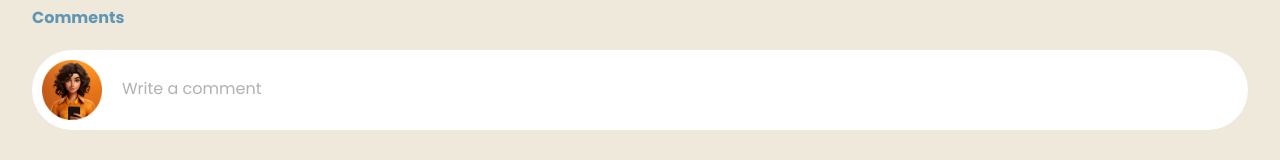
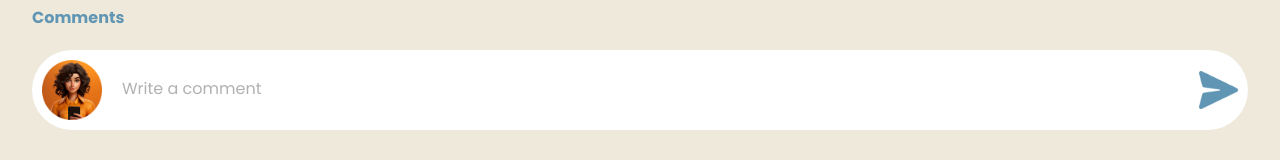
Before and after one commit to Jovit-Mathew236/MuHunt, a plain HTML site: page pages/view.html in a window 1280 px wide. Shown: the part 602-762 px from the top of the page. Drawn offline with nearby package versions, Linux system fonts and the light colour scheme.

Commit message:
Add send button to comment input

```diff
--- a/css/view.css
+++ b/css/view.css
@@ -128,6 +128,14 @@ main .comments .comment-section .comment-input input:focus {
     outline: none;
 }
 
+main .comments .comment-section .comment-input button {
+    background: url(../images/icons/send.png) center/contain no-repeat;
+    height: 40px;
+    width: 40px;
+    border: none;
+    cursor: pointer;
+}
+
 main .comments .comment-section .comment-box {
     margin-top: 50px;
     display: flex;
--- a/pages/view.html
+++ b/pages/view.html
@@ -55,6 +55,7 @@
                 <div class="comment-input">
                     <img src="/images/user.png" alt="">
                     <input type="text" placeholder="Write a comment">
+                    <button></button>
                 </div>
 
                 <div class="comment-box">
```
Also changed, not shown: images/icons/send.png (added).
